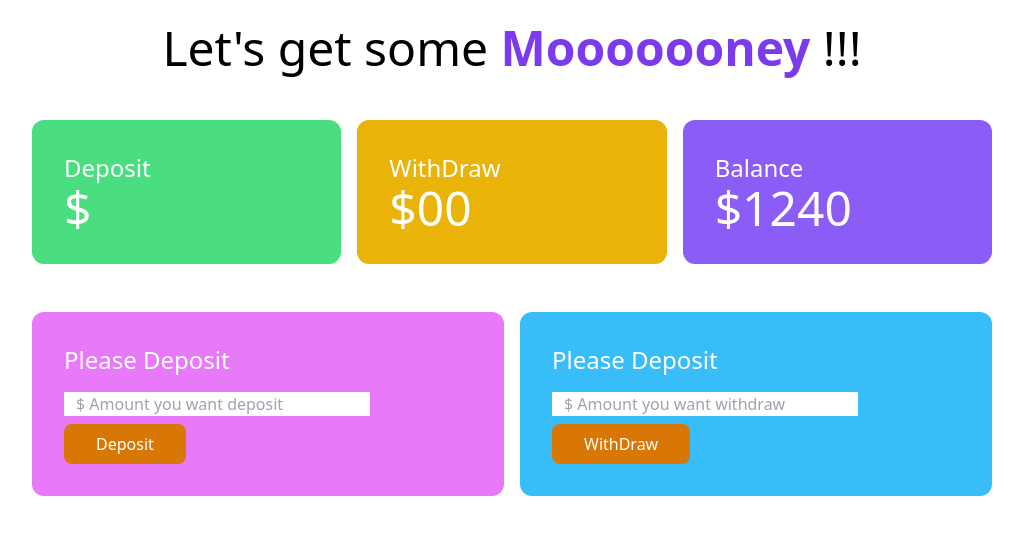
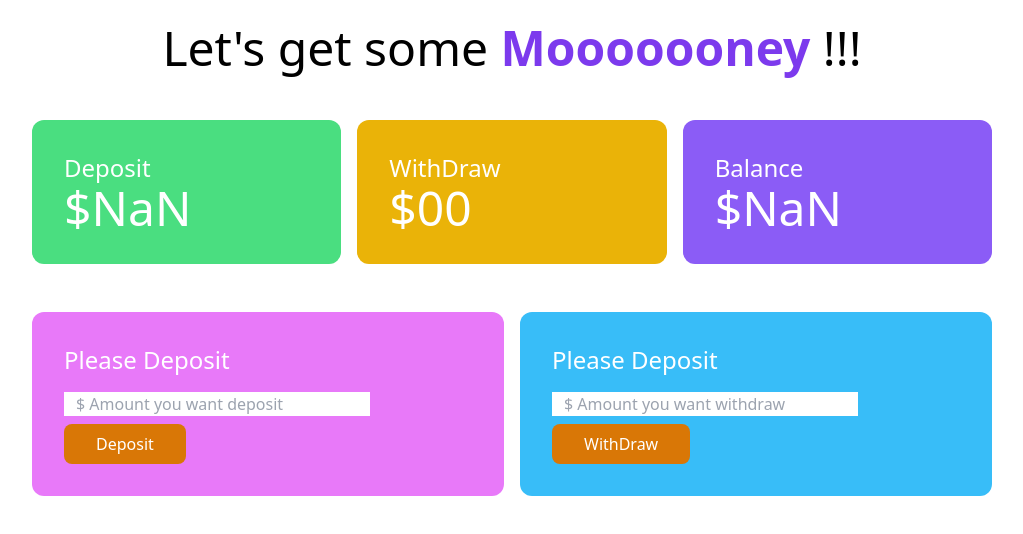
Before and after one commit to arfan36/day-39_M-26_baap-er-bank_August-15, a plain HTML site: page 4_bank.html in a window 1280 px wide. Both pictures are taken after a click on the button "Deposit". Shown: the whole page, without its empty margins (128-1151 px from the left). Drawn offline with nearby package versions, Linux system fonts and the light colour scheme.

Commit message:
26-7 Update deposit and balance

```diff
--- a/4_bank.html
+++ b/4_bank.html
@@ -39,7 +39,7 @@
                 </div>
                 <div class="bg-violet-500 p-8 rounded-xl">
                     <h4 class="text-2xl">Balance</h4>
-                    <h2 class="text-5xl">$1240</h2>
+                    <h2 class="text-5xl">$<span id="balance-total">1240</span></h2>
                 </div>
             </div>
         </section>
--- a/js/6_deposit.js
+++ b/js/6_deposit.js
@@ -3,11 +3,31 @@ document.getElementById('btn-deposit').addEventListener('click', function () {
     // step-2: get the deposit amount from the deposit input field
     // For input field use .value to the value inside the input field
     const depositField = document.getElementById('deposit-field');
-    const depositAmount = depositField.value;
+    const newDepositAmountString = depositField.value;
+    const newDepositAmount = parseFloat(newDepositAmountString);
 
     // step-3: get the current deposit total
     // for non-input(element other than input, textarea)
     const depositTotalElemnt = document.getElementById('deposit-total');
-    const dipositTotal = depositTotalElemnt.innerText;
-    depositTotalElemnt.innerText = depositAmount;
+    const previousDepositTotalString = depositTotalElemnt.innerText;
+    const previousDepositTotal = parseFloat(previousDepositTotalString);
+
+    // step-4: add numbers to set the total deposit
+    const currentDepositTotal = previousDepositTotal + newDepositAmount;
+    // set the deposit total
+    depositTotalElemnt.innerText = currentDepositTotal;
+
+    // step-5: get balance current total
+    const balanceTotalElement = document.getElementById('balance-total');
+    const previousBalanceTotalString = balanceTotalElement.innerText;
+    const previousBalanceTotal = parseFloat(previousBalanceTotalString);
+
+    // step-6: calculate current total balance
+    const currentBalanceTotal = previousBalanceTotal + newDepositAmount;
+    // set the balance total
+    balanceTotalElement.innerText = currentBalanceTotal;
+
+
+    // step-7: clear the deposit field
+    depositField.value = '';
 });
```
